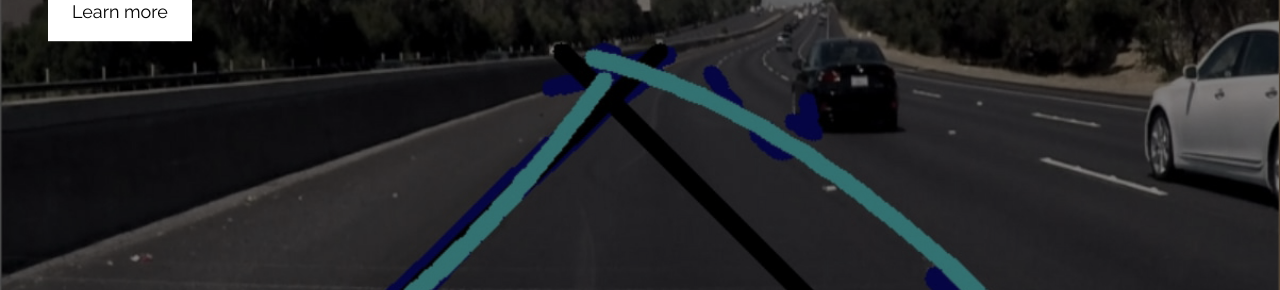
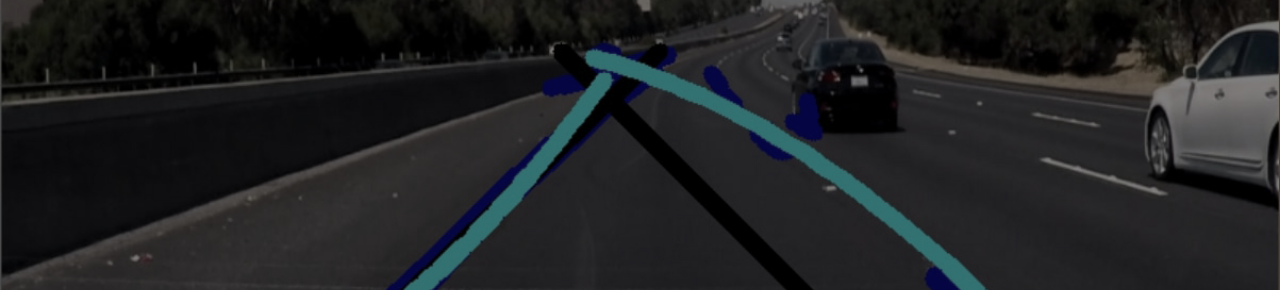
Before and after one commit to navblind/navblind.github.io, a plain HTML site: page index.html in a window 1280 px wide. Shown: the part 453-743 px from the top of the page. Drawn offline with nearby package versions, Linux system fonts and the light colour scheme.

Commit message:
Removing Learn More

```diff
--- a/index.html
+++ b/index.html
@@ -39,8 +39,7 @@
 <header class="w3-display-container w3-grayscale-min bgimg-1" id="home">
     <div class="w3-display-left w3-text-white" style="padding:48px">
         <span class="w3-jumbo w3-hide-small"><b>NavBlind</b></span><br>
-        <p><a href="#about"
-              class="w3-button w3-white w3-padding-large w3-large w3-margin-top w3-hover-opacity-on">Learn more</a></p>
+
     </div>
     <div class="w3-display-bottomleft w3-text-grey w3-large" style="padding:24px 48px">
         <a href="https://github.com/navblind"><i class="fa fa-github w3-hover-opacity"></i></a>
```
